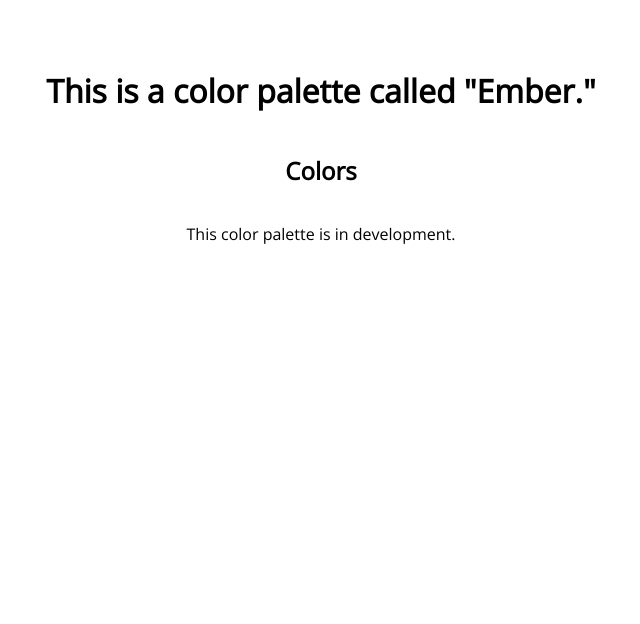
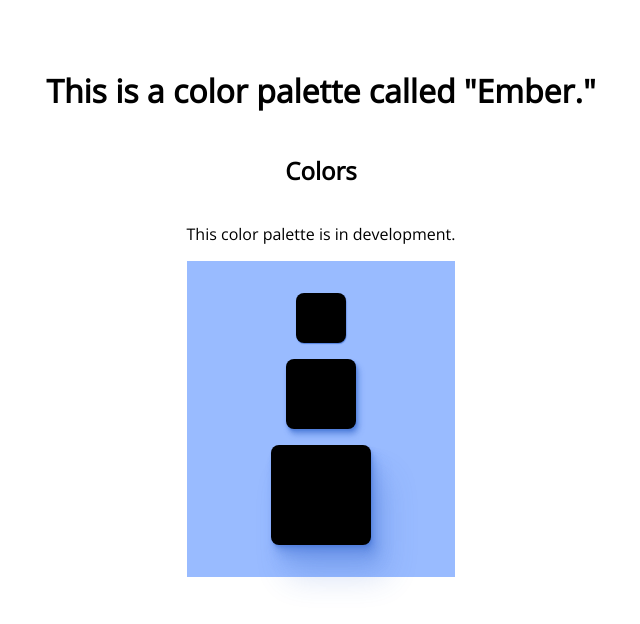
Before and after one commit to k41531/ember.theme, a Gatsby site: page / in a window 1280 px wide. Shown: the whole page, without its empty margins (319-959 px from the left). Built offline with nearby package versions, Linux system fonts and the light colour scheme; Gatsby itself is replaced by a stand-in of ours.

Commit message:
feature: add ElevatedBox

```diff
--- /dev/null
+++ b/src/components/ElevatedBox.js
@@ -0,0 +1,41 @@
+import styled from "styled-components"
+
+const ELEVATIONS = {
+  small: `
+    0.5px 1px 1px hsl(var(--shadow-color) / 0.7)
+  `,
+  medium: `
+    1px 2px 2px hsl(var(--shadow-color) / 0.333),
+    2px 4px 4px hsl(var(--shadow-color) / 0.333),
+    3px 6px 6px hsl(var(--shadow-color) / 0.333)
+  `,
+  large: `
+    1px 2px 2px hsl(var(--shadow-color) / 0.2),
+    2px 4px 4px hsl(var(--shadow-color) / 0.2),
+    4px 8px 8px hsl(var(--shadow-color) / 0.2),
+    8px 16px 16px hsl(var(--shadow-color) / 0.2),
+    16px 32px 32px hsl(var(--shadow-color) / 0.2)
+  `
+}
+
+const Box = styled.div`
+  border-radius: 8px;
+  background: black;
+`;
+const SubtleBox = styled(Box)`
+  width: 50px;
+  height: 50px;
+  box-shadow: ${ELEVATIONS.small};
+`
+const FloatBox = styled(Box)`
+  width: 70px;
+  height: 70px;
+  box-shadow: ${ELEVATIONS.medium};
+`
+const ElevatedBox = styled(Box)`
+  width: 100px;
+  height: 100px;
+  box-shadow: ${ELEVATIONS.large};
+`
+
+export {SubtleBox, FloatBox, ElevatedBox}
--- a/src/pages/index.js
+++ b/src/pages/index.js
@@ -1,5 +1,6 @@
 import * as React from "react"
 import styled from "styled-components"
+import {SubtleBox, FloatBox, ElevatedBox} from "../components/ElevatedBox"
 
 // styles
 const Container = styled.div`
@@ -11,6 +12,20 @@ const Container = styled.div`
 `
 
 // data
+const Wrapper = styled.div`
+  --shadow-color: 0deg 0% 50%;
+  background-color: hsl(0deg 0% 95%);
+  display: flex;
+  flex-direction: column;
+  align-items: center;
+  gap: 16px;
+  padding: 32px;
+`
+const BlueWrapper = styled(Wrapper)`
+  --shadow-color: 220deg 60% 50%;
+  background-color: hsl(220deg 100% 80%);
+`;
+
 
 // markup
 const IndexPage = () => {
@@ -27,9 +42,16 @@ const IndexPage = () => {
         <div>
         </div>
       </div>
-      <p>
-        This color palette is in development.
-      </p>
+      <div>
+        <p>
+          This color palette is in development.
+        </p>
+      <BlueWrapper>
+        <SubtleBox />
+        <FloatBox />
+        <ElevatedBox />
+      </BlueWrapper>
+      </div>
      </Container>
     </main>
   )
```
